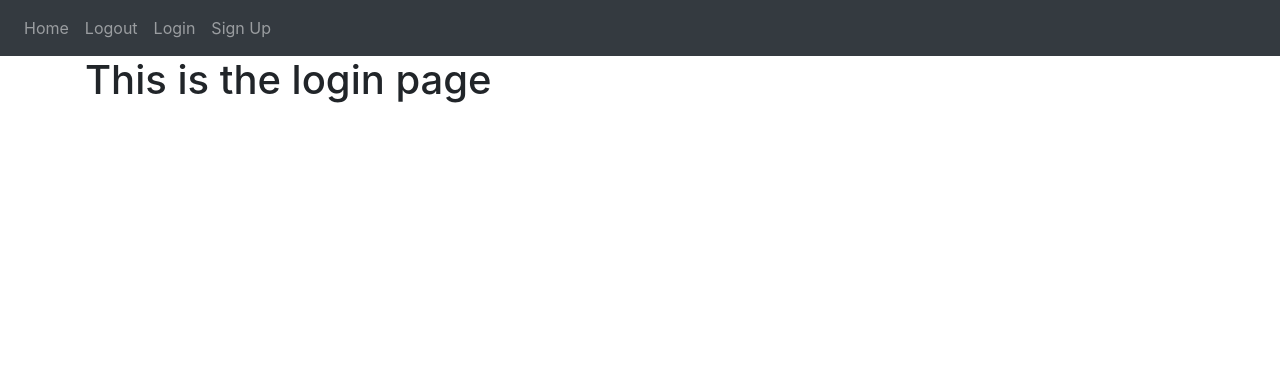
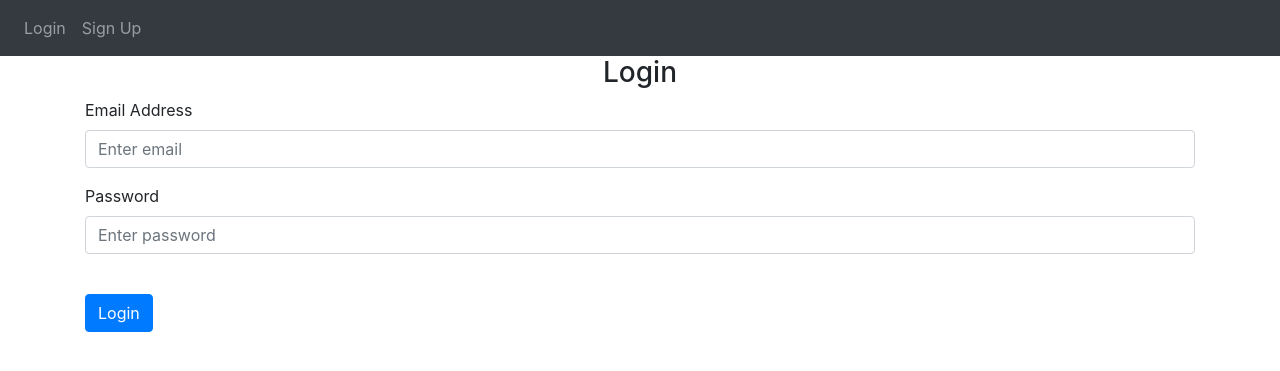
Before and after one commit to phillipcordes/flask-web-app, a Flask app: page /login in a window 1280 px wide. Shown: the top 371 px of the page. Run offline with Flask 2, Linux system fonts and the light colour scheme; some libraries are stand-ins or nearby versions.

Commit message:
Finished login/logout functionality, as well as SQLite implementation for storing users and notes. Added note-taking feature.

```diff
--- a/website/auth.py
+++ b/website/auth.py
@@ -1,15 +1,66 @@
-from flask import Blueprint,render_template
+from flask import Blueprint, render_template, request, flash, redirect, url_for
+from .models import User
+from werkzeug.security import generate_password_hash, check_password_hash
+from . import db
+from flask_login import login_user, login_required, logout_user, current_user
+
 
 auth = Blueprint('auth', __name__)
 
-@auth.route('/login')
+
+@auth.route('/login', methods=['GET', 'POST'])
 def login():
-    return render_template("login.html", text="Testing",user="phill")
+    if request.method == 'POST':
+        email = request.form.get('email')
+        password = request.form.get('password')
+
+        user = User.query.filter_by(email=email).first()
+        if user:
+            if check_password_hash(user.password, password):
+                flash('Logged in successfully!', category='success')
+                login_user(user, remember=True)
+                return redirect(url_for('views.home'))
+            else:
+                flash('Incorrect password, try again.', category='error')
+        else:
+            flash('Email does not exist.', category='error')
+
+    return render_template("login.html", user=current_user)
+
 
 @auth.route('/logout')
+@login_required
 def logout():
-    return "<p>logout</p>"
+    logout_user()
+    return redirect(url_for('auth.login'))
 
-@auth.route('/sign-up')
+
+@auth.route('/sign-up', methods=['GET', 'POST'])
 def sign_up():
-    return render_template("sign_up.html")
+    if request.method == 'POST':
+        email = request.form.get('email')
+        first_name = request.form.get('firstName')
+        password1 = request.form.get('password1')
+        password2 = request.form.get('password2')
+
+        user = User.query.filter_by(email=email).first()
+        if user:
+            flash('Email already exists.', category='error')
+        elif len(email) < 4:
+            flash('Email must be greater than 3 characters.', category='error')
+        elif len(first_name) < 2:
+            flash('First name must be greater than 1 character.', category='error')
+        elif password1 != password2:
+            flash('Passwords don\'t match.', category='error')
+        elif len(password1) < 7:
+            flash('Password must be at least 7 characters.', category='error')
+        else:
+            new_user = User(email=email, first_name=first_name, password=generate_password_hash(
+                password1, method='sha256'))
+            db.session.add(new_user)
+            db.session.commit()
+            login_user(new_user, remember=True)
+            flash('Account created!', category='success')
+            return redirect(url_for('views.home'))
+
+    return render_template("sign_up.html", user=current_user)
--- /dev/null
+++ b/website/static/index.js
@@ -0,0 +1,8 @@
+function deleteNote(noteId) {
+    fetch("/delete-note", {
+      method: "POST",
+      body: JSON.stringify({ noteId: noteId }),
+    }).then((_res) => {
+      window.location.href = "/";
+    });
+  }
--- a/website/templates/base.html
+++ b/website/templates/base.html
@@ -2,7 +2,7 @@
 <html>
   <head>
     <meta charset="utf-8" />
-        <meta name="viewport" content="width=device-width, initial-scale=1">
+    <meta name="viewport" content="width=device-width, initial-scale=1" />
     <link
       rel="stylesheet"
       href="https://stackpath.bootstrapcdn.com/bootstrap/4.4.1/css/bootstrap.min.css"
@@ -29,18 +29,36 @@
       </button>
       <div class="collapse navbar-collapse" id="navbar">
         <div class="navbar-nav">
+          {% if user.is_authenticated %}
           <a class="nav-item nav-link" id="home" href="/">Home</a>
           <a class="nav-item nav-link" id="logout" href="/logout">Logout</a>
+          {% else %}
           <a class="nav-item nav-link" id="login" href="/login">Login</a>
           <a class="nav-item nav-link" id="signUp" href="/sign-up">Sign Up</a>
+          {% endif %}
         </div>
       </div>
     </nav>
-      <div class="container">
-        {%block content%}
-        {% endblock %}
+
+    {% with messages = get_flashed_messages(with_categories=true) %} {% if
+    messages %} {% for category, message in messages %} {% if category ==
+    'error' %}
+    <div class="alert alert-danger alter-dismissable fade show" role="alert">
+      {{ message }}
+      <button type="button" class="close" data-dismiss="alert">
+        <span aria-hidden="true">&times;</span>
+      </button>
     </div>
+    {% else %}
+    <div class="alert alert-success alter-dismissable fade show" role="alert">
+      {{ message }}
+      <button type="button" class="close" data-dismiss="alert">
+        <span aria-hidden="true">&times;</span>
+      </button>
+    </div>
+    {% endif %} {% endfor %} {% endif %} {% endwith %}
 
+    <div class="container">{% block content %} {% endblock %}</div>
     <script
       src="https://code.jquery.com/jquery-3.2.1.slim.min.js"
       integrity="sha384-KJ3o2DKtIkvYIK3UENzmM7KCkRr/rE9/Qpg6aAZGJwFDMVNA/GpGFF93hXpG5KkN"
--- a/website/templates/login.html
+++ b/website/templates/login.html
@@ -1,6 +1,28 @@
-{% extends "base.html" %}
-{% block title %}Login{% endblock %}
-
-{%block content%}
-<h1>This is the login page</h1>
-{% endblock %}
+{% extends "base.html" %} {% block title %}Login{% endblock %} {% block content
+    %}
+    <form method="POST">
+      <h3 align="center">Login</h3>
+      <div class="form-group">
+        <label for="email">Email Address</label>
+        <input
+          type="email"
+          class="form-control"
+          id="email"
+          name="email"
+          placeholder="Enter email"
+        />
+      </div>
+      <div class="form-group">
+        <label for="password">Password</label>
+        <input
+          type="password"
+          class="form-control"
+          id="password"
+          name="password"
+          placeholder="Enter password"
+        />
+      </div>
+      <br />
+      <button type="submit" class="btn btn-primary">Login</button>
+    </form>
+    {% endblock %}
```
Also changed, not shown: website/__init__.py (+29 -3 lines), website/models.py (+18 -0 lines), website/templates/home.html (+21 -6 lines), website/templates/sign_up.html (+48 -6 lines), website/views.py (+33 -3 lines), website/database.db (added). Lines whose indentation alone changed are shown as unchanged.
